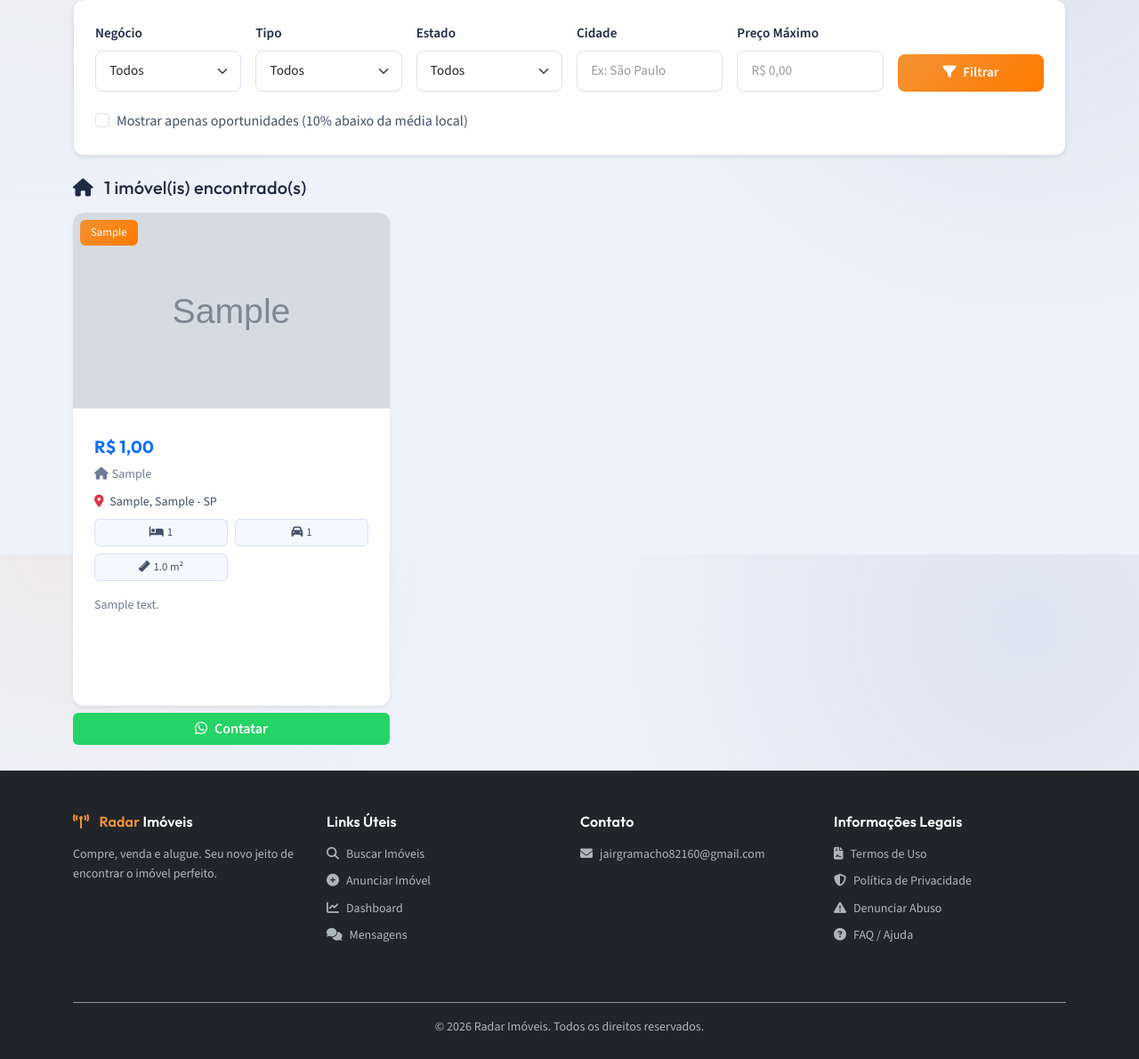
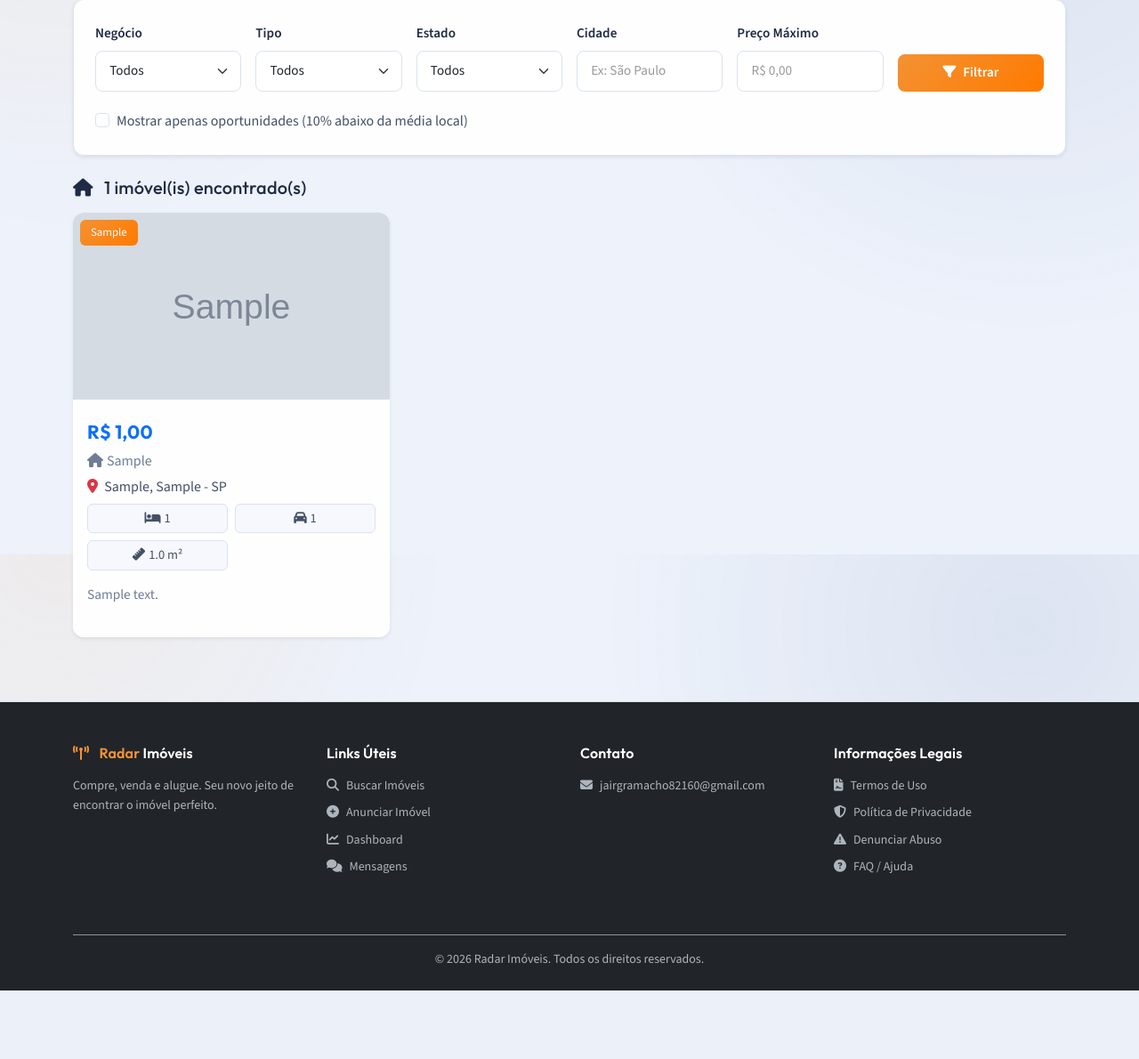
Before and after one commit to jairgramacho/radar-imoveis-pro, a Flask app: page / in a window 1280 px wide. Shown: the part 177-1367 px from the top of the page at 89% size. After the commit the page ends 1290 px from the top, so only its background shows below. Run offline with Flask 3, Linux system fonts and the light colour scheme; tables that the repository leaves empty hold one stand-in row (values such as "Sample post"); grey boxes marked "Sample" are stand-in pictures; parts of the project's set-up code (start-up, migrations or seed data) failed here and were passed over.

Commit message:
Refine listing cards layout and remove WhatsApp buttons from card grid

```diff
--- a/static/css/style.css
+++ b/static/css/style.css
@@ -113,6 +113,7 @@ a:hover {
     border-radius: 12px;
     cursor: pointer;
     animation: fadeSlideUp 0.35s ease;
+    min-height: 100%;
 }
 
 .card-imovel:hover {
@@ -122,6 +123,43 @@ a:hover {
 
 .card-imovel .card-img-top {
     border-radius: 12px 12px 0 0;
+}
+
+.card-imovel-media {
+    height: 210px;
+}
+
+.card-imovel .card-body {
+    padding: 1rem 1rem 0.95rem;
+}
+
+.card-imovel .card-title {
+    font-size: 1.32rem;
+    line-height: 1.2;
+    margin-bottom: 0.6rem;
+}
+
+.card-imovel-note {
+    font-size: 0.95rem;
+    line-height: 1.35;
+}
+
+.card-imovel-type,
+.card-imovel-location {
+    font-size: 1rem;
+    line-height: 1.35;
+    color: var(--texto);
+}
+
+.card-imovel-desc {
+    font-size: 0.96rem;
+    line-height: 1.45;
+    min-height: 44px;
+}
+
+.card-imovel .badge-soft {
+    font-size: 0.9rem;
+    padding: 0.5rem 0.6rem;
 }
 
 .badge-negocio {
@@ -155,6 +193,23 @@ a:hover {
 
 .imovel-card-link:hover {
     color: inherit;
+}
+
+@media (max-width: 576px) {
+    .card-imovel-media {
+        height: 190px;
+    }
+
+    .card-imovel .card-title {
+        font-size: 1.22rem;
+    }
+
+    .card-imovel-type,
+    .card-imovel-location,
+    .card-imovel-desc,
+    .card-imovel-note {
+        font-size: 0.94rem;
+    }
 }
 
 /* ============================================
--- a/templates/index.html
+++ b/templates/index.html
@@ -137,11 +137,11 @@
 
             <div class="row g-4">
                 {% for imovel in imoveis %}
-                <div class="col-md-6 col-lg-4 col-xxl-3">
-                    <a href="{{ url_for('detalhe_imovel', id=imovel.id) }}" class="imovel-card-link" style="cursor: pointer;">
-                        <div class="card card-imovel h-100 shadow-sm border-0 overflow-hidden" style="transition: transform 0.2s; cursor: pointer;" onmouseover="this.style.transform='translateY(-5px)'" onmouseout="this.style.transform='translateY(0)'">
+                <div class="col-md-6 col-xl-4">
+                    <a href="{{ url_for('detalhe_imovel', id=imovel.id) }}" class="imovel-card-link">
+                        <div class="card card-imovel h-100 shadow-sm border-0 overflow-hidden">
                             <!-- FOTO -->
-                            <div class="position-relative overflow-hidden" style="height: 220px;">
+                            <div class="position-relative overflow-hidden card-imovel-media">
                                 {% if imovel.foto and imovel.foto != 'sem_foto.jpg' %}
                                     <img src="{{ foto_url(imovel.foto) }}" class="card-img-top img-fluid" style="height: 100%; object-fit: cover;" loading="lazy" decoding="async">
                                 {% else %}
@@ -162,19 +162,19 @@
                                 <!-- PREÇO -->
                                 <h6 class="card-title text-primary fw-bold mb-2">R$ {{ imovel.preco|moeda_brl }}</h6>
                                 {% if imovel.eh_oportunidade and imovel.preco_medio_regiao %}
-                                <p class="small text-success fw-semibold mb-2">
+                                <p class="card-imovel-note text-success fw-semibold mb-2">
                                     {{ "%.0f"|format(imovel.desconto_oportunidade * 100) }}% abaixo da média de R$ {{ imovel.preco_medio_regiao|moeda_brl }}
                                 </p>
-                                <p class="small text-muted mb-2">
+                                <p class="card-imovel-note text-muted mb-2">
                                     Base comparável: {{ imovel.total_comparaveis }} imóvel(is) semelhantes
                                 </p>
                                 {% endif %}
                                 <!-- TIPO -->
-                                <p class="card-text small text-muted mb-2">
+                                <p class="card-imovel-type text-muted mb-2">
                                     <i class="fas fa-home me-1"></i>{{ imovel.tipo }}
                                 </p>
                                 <!-- LOCALIZAÇÃO -->
-                                <p class="card-text small mb-2">
+                                <p class="card-imovel-location mb-2">
                                     <i class="fas fa-map-marker-alt me-1 text-danger"></i>
                                     {{ imovel.bairro }}, {{ imovel.cidade }} - {{ imovel.estado }}
                                 </p>
@@ -206,17 +206,12 @@
 
                                 <!-- DESCRIÇÃO -->
                                 {% if imovel.descricao %}
-                                <p class="card-text small text-muted mb-3" style="min-height: 40px;">
+                                <p class="card-imovel-desc text-muted mb-0">
                                     {{ imovel.descricao[:80] }}{% if imovel.descricao|length > 80 %}...{% endif %}
                                 </p>
                                 {% endif %}
                             </div>
                         </div>
-                    </a>
-
-                    <!-- BOTÃO WHATSAPP (fora do link) -->
-                    <a href="https://wa.me/55{{ imovel.anunciante.whatsapp|replace(' ', '')|replace('(', '')|replace(')', '')|replace('-', '') }}" target="_blank" class="btn btn-success w-100 mt-2">
-                        <i class="fab fa-whatsapp me-2"></i>Contatar
                     </a>
                 </div>
                 {% endfor %}
@@ -265,10 +260,10 @@
 
             <div class="row g-4">
                 {% for imovel in oportunidades %}
-                <div class="col-md-6 col-lg-4 col-xxl-3">
-                    <a href="{{ url_for('detalhe_imovel', id=imovel.id) }}" class="imovel-card-link" style="cursor: pointer;">
-                        <div class="card card-imovel h-100 shadow-sm border-0 overflow-hidden" style="transition: transform 0.2s; cursor: pointer;" onmouseover="this.style.transform='translateY(-5px)'" onmouseout="this.style.transform='translateY(0)'">
-                            <div class="position-relative overflow-hidden" style="height: 220px;">
+                <div class="col-md-6 col-xl-4">
+                    <a href="{{ url_for('detalhe_imovel', id=imovel.id) }}" class="imovel-card-link">
+                        <div class="card card-imovel h-100 shadow-sm border-0 overflow-hidden">
+                            <div class="position-relative overflow-hidden card-imovel-media">
                                 {% if imovel.foto and imovel.foto != 'sem_foto.jpg' %}
                                     <img src="{{ foto_url(imovel.foto) }}" class="card-img-top img-fluid" style="height: 100%; object-fit: cover;" loading="lazy" decoding="async">
                                 {% else %}
@@ -283,25 +278,21 @@
 
                             <div class="card-body">
                                 <h6 class="card-title text-primary fw-bold mb-2">R$ {{ imovel.preco|moeda_brl }}</h6>
-                                <p class="small text-success fw-semibold mb-2">
+                                <p class="card-imovel-note text-success fw-semibold mb-2">
                                     {{ "%.0f"|format(imovel.desconto_oportunidade * 100) }}% abaixo da média de R$ {{ imovel.preco_medio_regiao|moeda_brl }}
                                 </p>
-                                <p class="small text-muted mb-2">
+                                <p class="card-imovel-note text-muted mb-2">
                                     Base comparável: {{ imovel.total_comparaveis }} imóvel(is) semelhantes
                                 </p>
-                                <p class="card-text small text-muted mb-2">
+                                <p class="card-imovel-type text-muted mb-2">
                                     <i class="fas fa-home me-1"></i>{{ imovel.tipo }}
                                 </p>
-                                <p class="card-text small mb-2">
+                                <p class="card-imovel-location mb-0">
                                     <i class="fas fa-map-marker-alt me-1 text-danger"></i>
                                     {{ imovel.bairro }}, {{ imovel.cidade }} - {{ imovel.estado }}
                                 </p>
                             </div>
                         </div>
-                    </a>
-
-                    <a href="https://wa.me/55{{ imovel.anunciante.whatsapp|replace(' ', '')|replace('(', '')|replace(')', '')|replace('-', '') }}" target="_blank" class="btn btn-success w-100 mt-2">
-                        <i class="fab fa-whatsapp me-2"></i>Contatar
                     </a>
                 </div>
                 {% endfor %}
```
